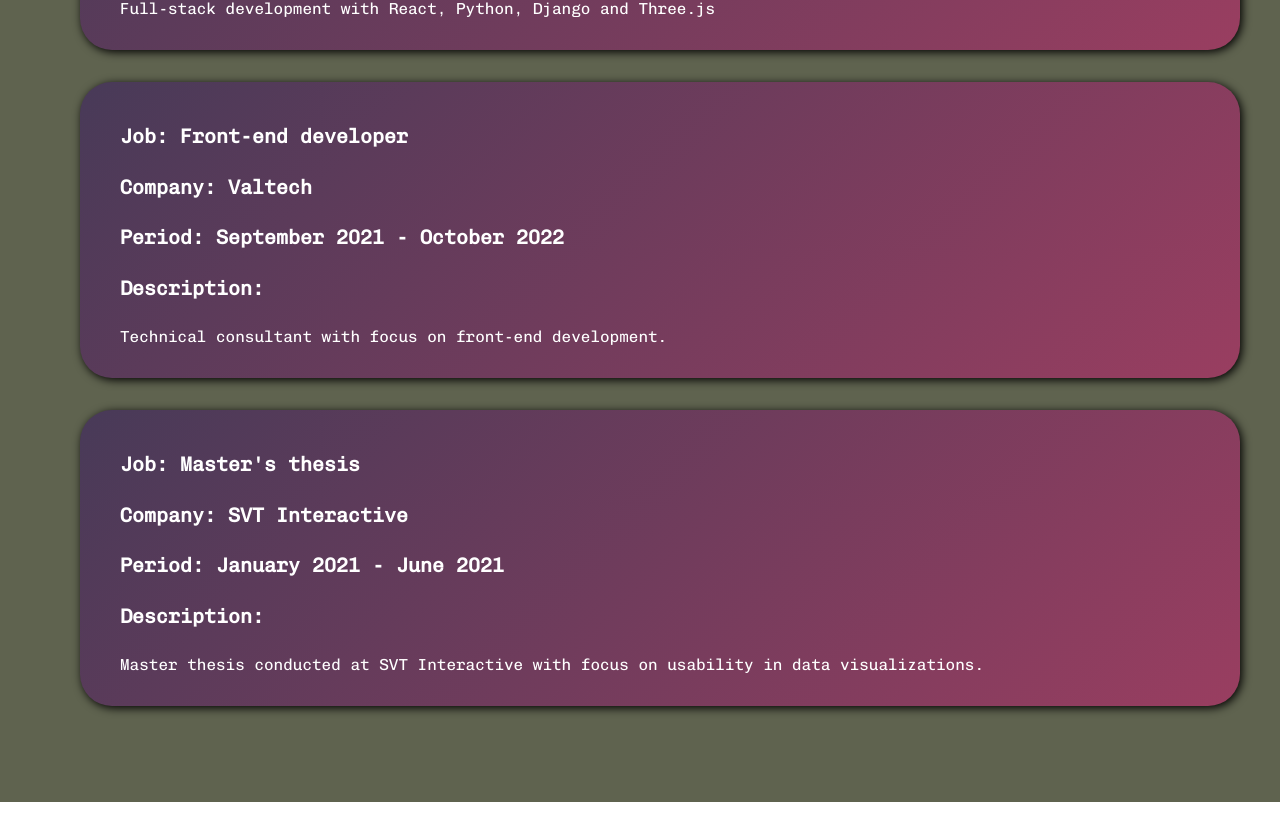
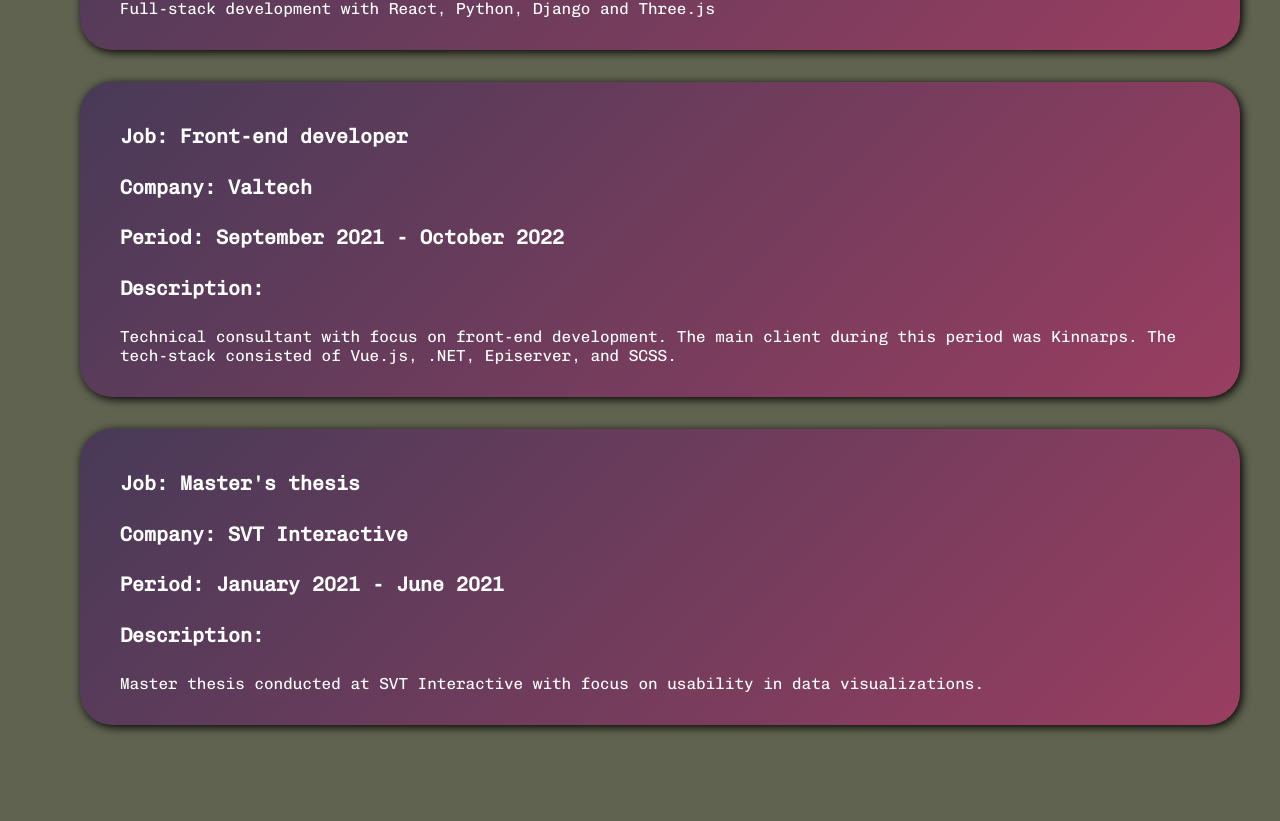
Before and after one commit to kangas93/kangas93.github.io, a React (Create React App) app: page /#/ in a window 1280 px wide. Shown: the part 2570-3391 px from the top of the page. Built offline with nearby package versions, Linux system fonts and the light colour scheme.

Commit message:
Update cv text

```diff
--- a/src/assets/text/cv_data.ts
+++ b/src/assets/text/cv_data.ts
@@ -21,7 +21,7 @@
 
 const worklife: Job[] = [
     { titel: "Full-stack developer", company: "Tikab", start_period: "October 2022", end_period: "December 2022", description: "Full-stack development with React, Python, Django and Three.js" },
-    { titel: "Front-end developer", company: "Valtech", start_period: "September 2021", end_period: "October 2022", description: "Technical consultant with focus on front-end development." },
+    { titel: "Front-end developer", company: "Valtech", start_period: "September 2021", end_period: "October 2022", description: "Technical consultant with focus on front-end development. The main client during this period was Kinnarps. The tech-stack consisted of Vue.js, .NET, Episerver, and SCSS." },
     { titel: "Master's thesis", company: "SVT Interactive", start_period: "January 2021", end_period: "June 2021", description: "Master thesis conducted at SVT Interactive with focus on usability in data visualizations." },
 ]
 
```
